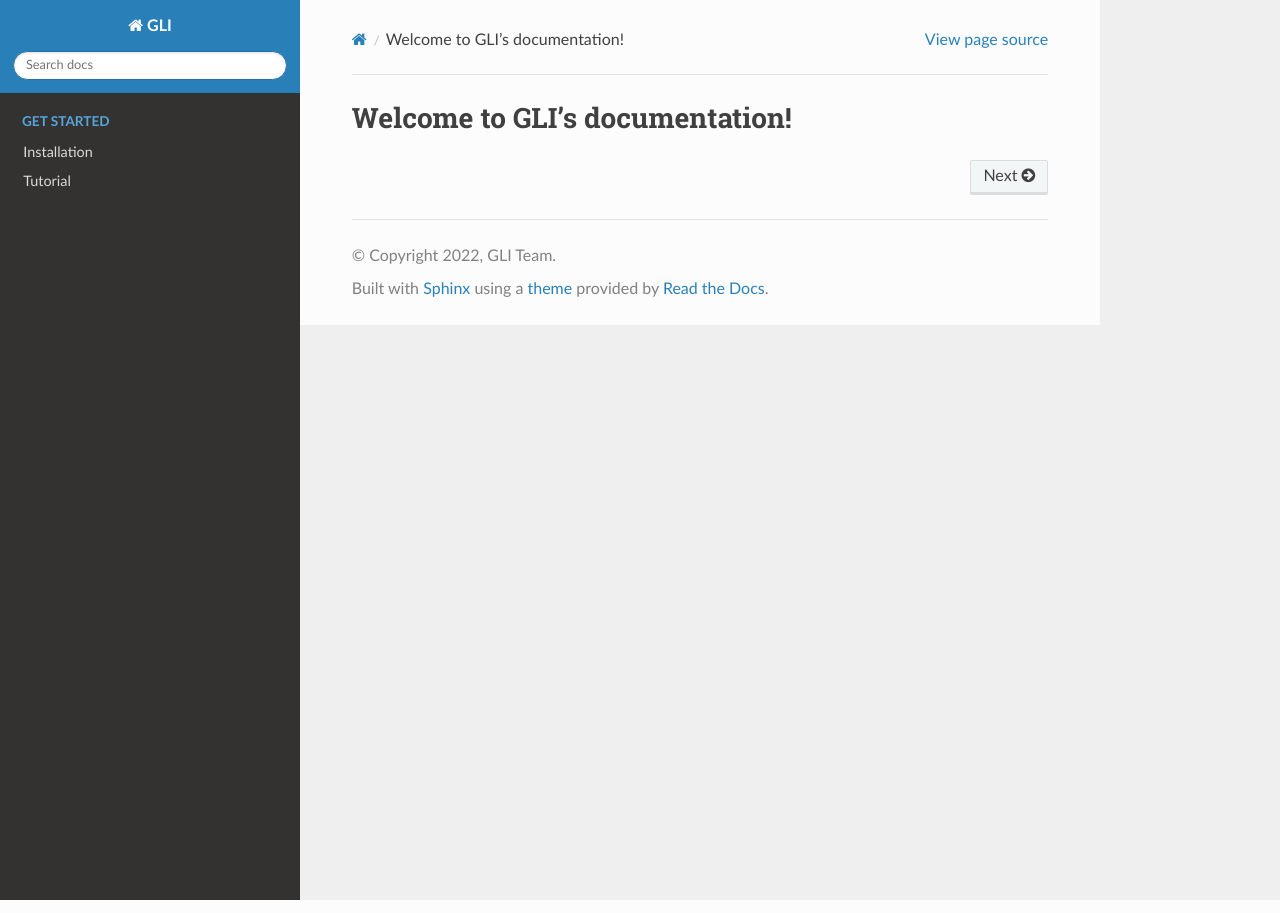
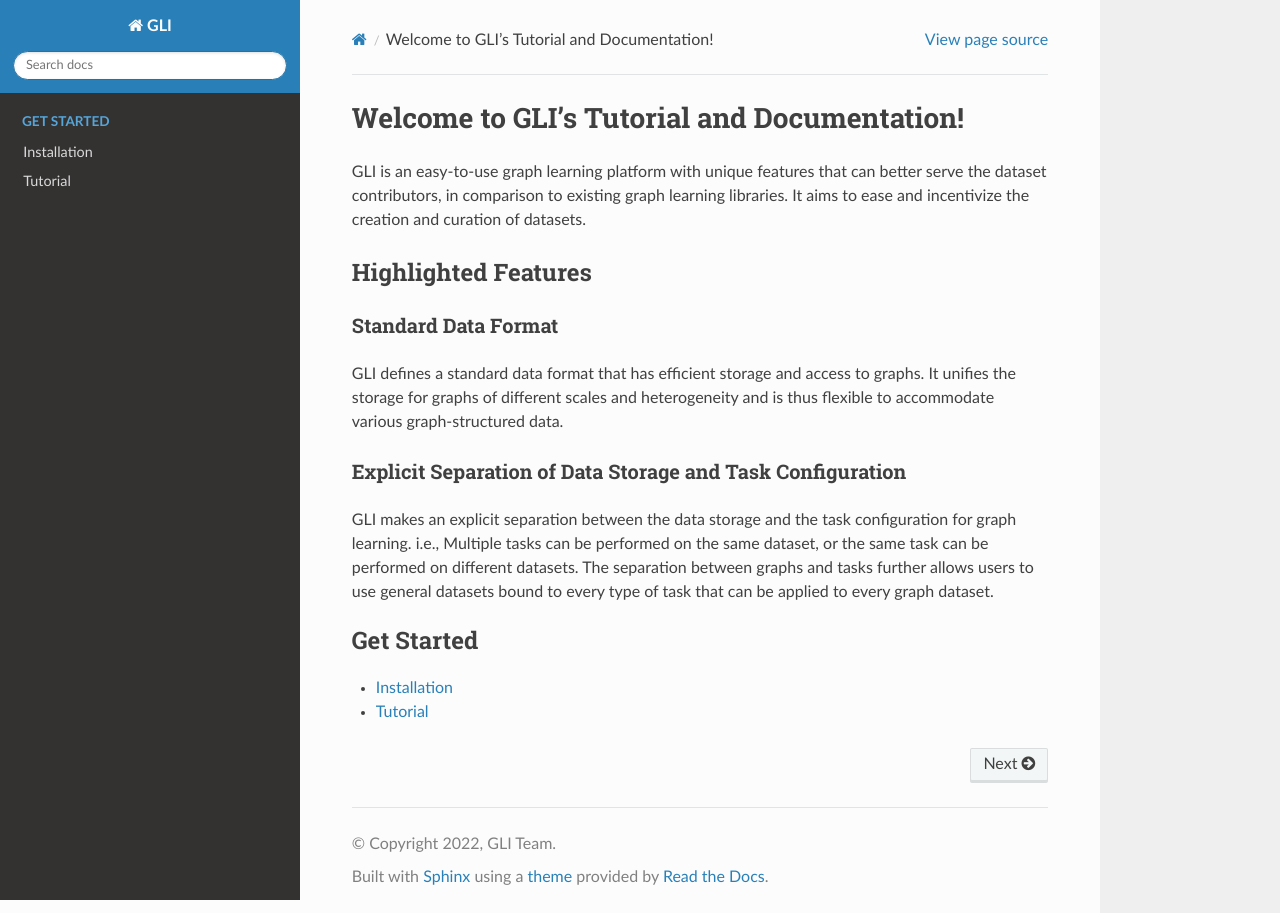
Before and after one commit to Graph-Learning-Benchmarks/gli, a Sphinx documentation site: the page built from docs/source/index.rst, in a window 1280 px wide. Built offline with Sphinx 7.4.7 and the Read the Docs theme 2.0.0, drawn with Linux system fonts in a browser that asks for light colours.

Commit message:
Add index

```diff
--- a/docs/source/index.rst
+++ b/docs/source/index.rst
@@ -3,13 +3,27 @@
    You can adapt this file completely to your liking, but it should at least
    contain the root `toctree` directive.
 
-Welcome to GLI's documentation!
-===============================
+Welcome to GLI's Tutorial and Documentation!
+============================================
+
+GLI is an easy-to-use graph learning platform with unique features that can better serve the dataset contributors, in comparison to existing graph learning libraries. It aims to ease and incentivize the creation and curation of datasets.
+
+Highlighted Features
+--------------------
+
+Standard Data Format
+~~~~~~~~~~~~~~~~~~~~
+
+GLI defines a standard data format that has efficient storage and access to graphs. It unifies the storage for graphs of different scales and heterogeneity and is thus flexible to accommodate various graph-structured data.
+
+Explicit Separation of Data Storage and Task Configuration
+~~~~~~~~~~~~~~~~~~~~~~~~~~~~~~~~~~~~~~~~~~~~~~~~~~~~~~~~~~
+
+GLI makes an explicit separation between the data storage and the task configuration for graph learning. i.e., Multiple tasks can be performed on the same dataset, or the same task can be performed on different datasets. The separation between graphs and tasks further allows users to use general datasets bound to every type of task that can be applied to every graph dataset.
 
 .. toctree::
    :maxdepth: 1
    :caption: Get Started
-   :hidden:
    :glob:
 
    start/install
```
Also changed, not shown: other parts of docs/source/index.rst (+1 -1 lines), docs/source/modules.rst (line endings or trailing spaces).
